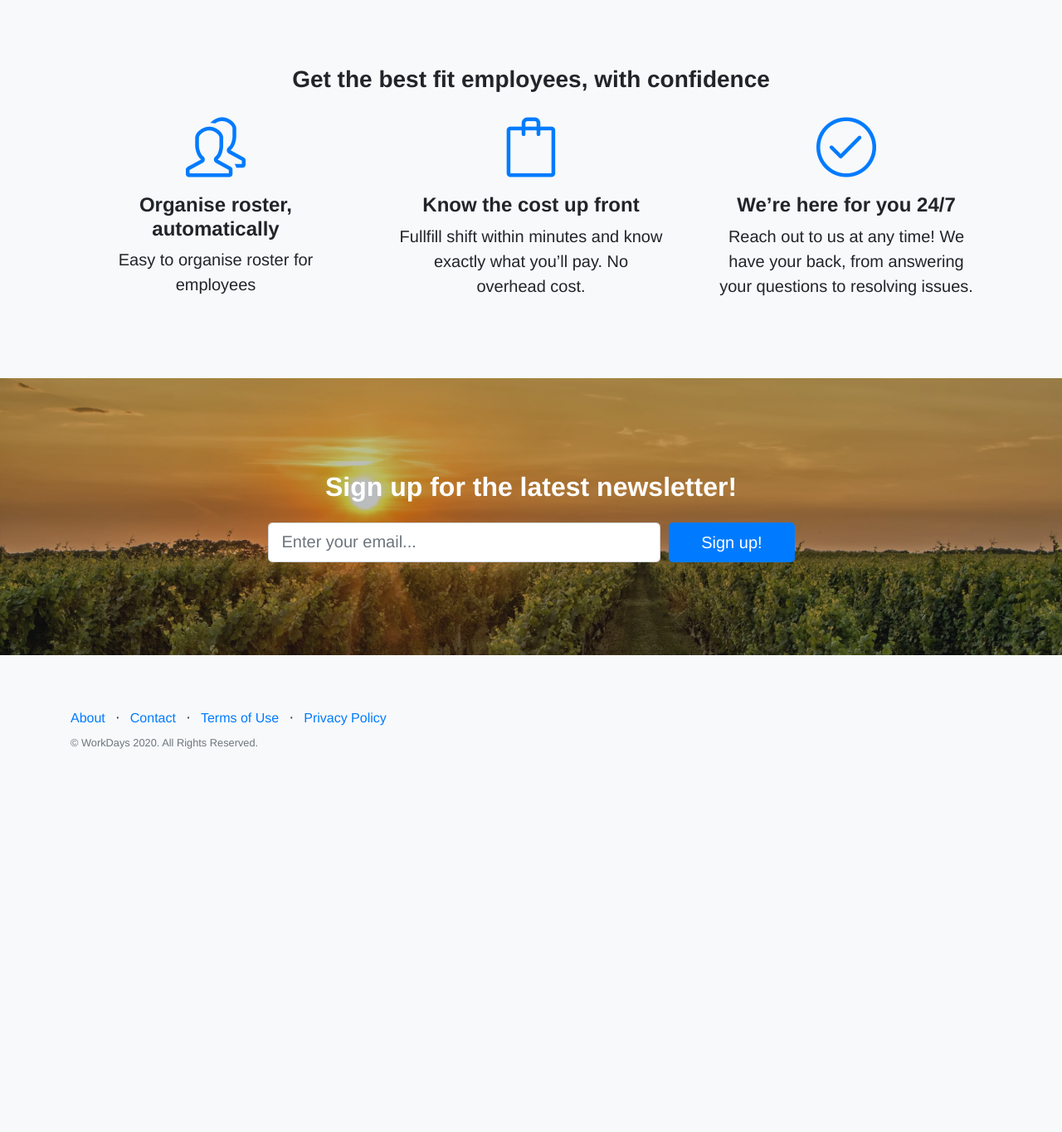
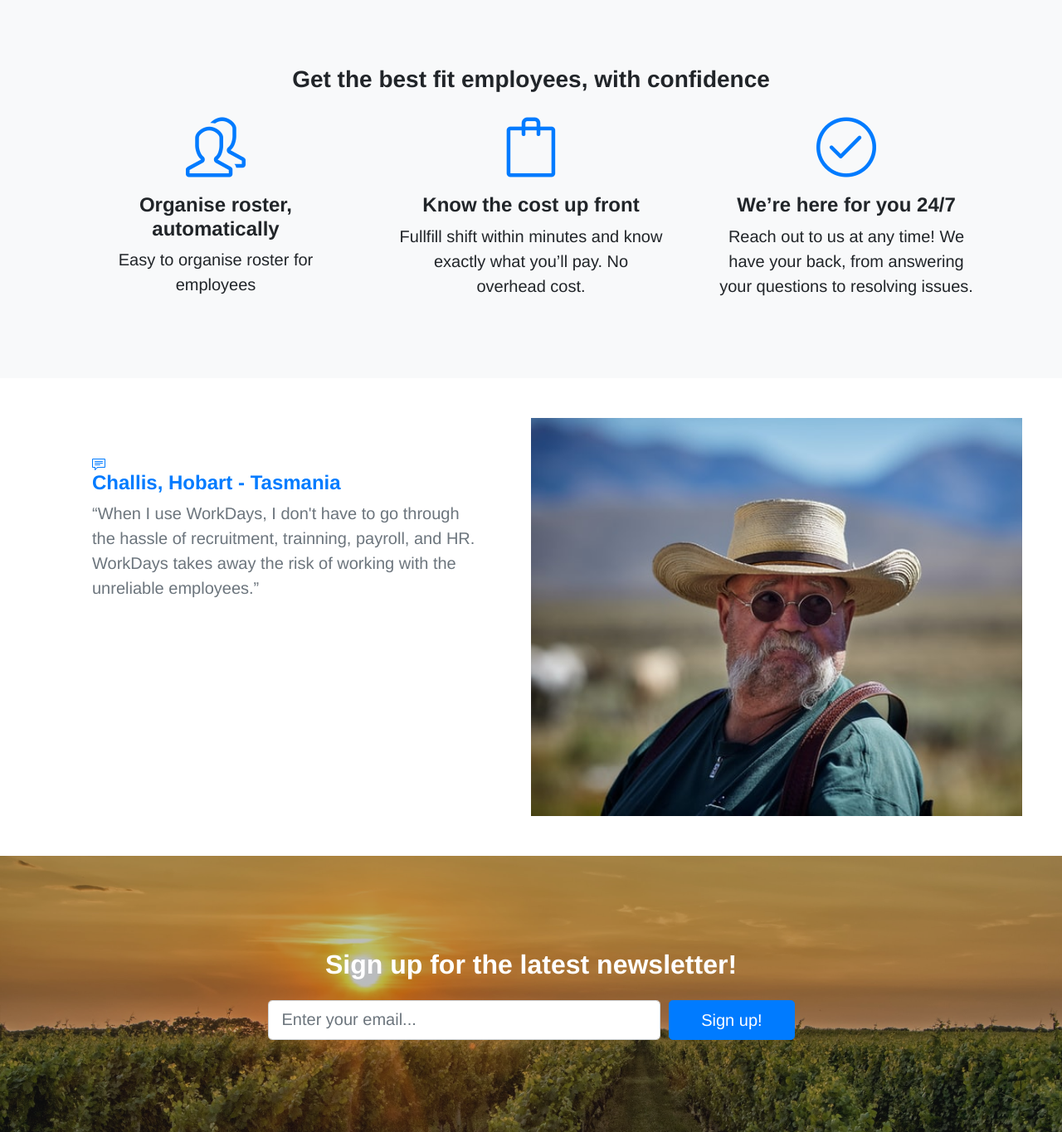
Before and after one commit to anhtran304/workdays, a Django app: page / in a window 1280 px wide. Shown: the part 652-2017 px from the top of the page at 83% size. Before the commit the page ends 1555 px from the top, so only its background shows below. Run offline with Django 3.2, Linux system fonts and the light colour scheme; some libraries are stand-ins or nearby versions.

Commit message:
Adding Showcases

```diff
--- a/workdays/templates/index.html
+++ b/workdays/templates/index.html
@@ -64,6 +64,26 @@
   </div>
 </section>
 
+<!--  Showcases -->
+<section class="showcase">
+  <div class="container-fluid p-5">
+    <div class="row no-gutters">
+      <div class="col-lg-6 order-lg-2 text-white showcase-img"
+        style="background-image: url('/static/img/bg-showcase-1.jpg');">
+      </div>
+      <div class="col-lg-6 order-lg-1 showcase-text">
+          <div class="container-fluid">
+            <div class="features-icons-icon d-flex">
+              <i class="icon-speech text-primary"><h4>Challis, Hobart - Tasmania</h4></i>
+            </div>
+            <p class="lead text-muted mb-0">
+              <q>When I use WorkDays, I don't have to go through the hassle of recruitment, trainning, payroll, and HR.
+              WorkDays takes away the risk of working with the unreliable employees.</q>
+          </div>
+      </div>
+    </div>
+</section>
+
 <!-- Call to Action -->
 <section class="call-to-action text-white text-center">
   <div class="overlay"></div>
```
Also changed, not shown: workdays/static/img/bg-showcase-1.jpg (added).
